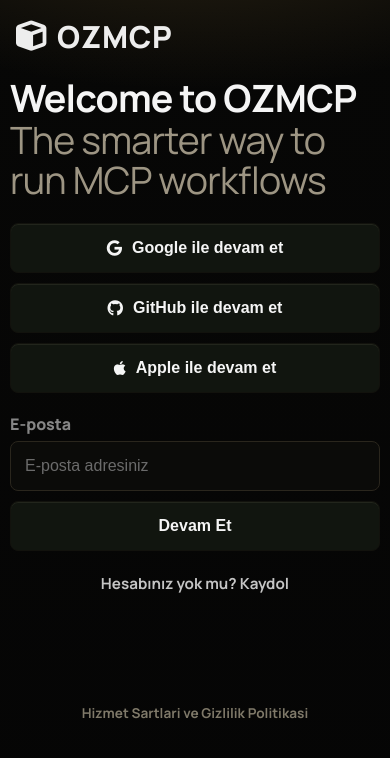
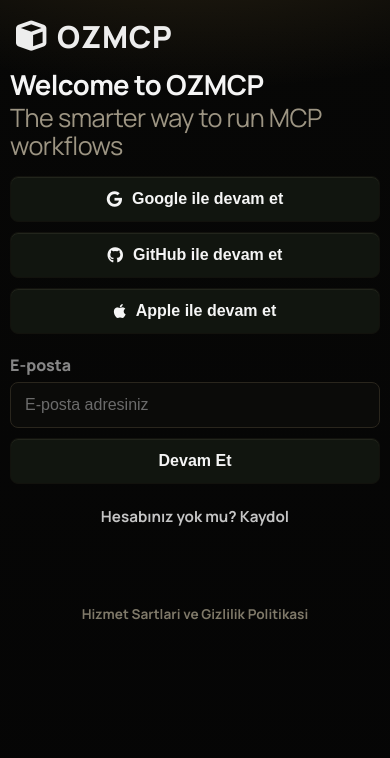
Before and after one commit to evantaylor77/sorceriocom, a website: page dashboard.html in a window 390 px wide. Drawn offline with nearby package versions, Linux system fonts and the light colour scheme.

Commit message:
Reduce dashboard auth typography and spacing to fit viewport

```diff
--- a/dashboard.html
+++ b/dashboard.html
@@ -43,25 +43,25 @@
     }
     .auth-shell {
       width: min(100%, 460px);
-      margin: 108px auto 0;
+      margin: 84px auto 0;
       padding: 0 10px;
     }
     .auth-title {
       margin: 0;
-      font-size: 3rem;
-      line-height: 1.07;
+      font-size: 2.05rem;
+      line-height: 1.1;
       letter-spacing: -.02em;
     }
     .auth-subtitle {
-      margin: 2px 0 22px;
+      margin: 4px 0 16px;
       color: #9d9583;
-      font-size: 3rem;
-      line-height: 1.07;
+      font-size: 1.9rem;
+      line-height: 1.1;
       letter-spacing: -.02em;
     }
     .auth-btn {
       width: 100%;
-      height: 50px;
+      height: 46px;
       border: 1px solid #12120d;
       background: var(--btn);
       color: #f5f5f5;
@@ -99,7 +99,7 @@
     .auth-link:hover { color: #ffffff; }
     .auth-input {
       width: 100%;
-      height: 50px;
+      height: 46px;
       border-radius: 8px;
       border: 1px solid var(--line);
       background: #0b0b09;
@@ -128,7 +128,7 @@
       font-weight: 700;
     }
     .auth-footer {
-      margin-top: 76px;
+      margin-top: 44px;
       text-align: center;
       color: #7f7969;
       font-size: .85rem;
@@ -138,8 +138,9 @@
     .auth-step.active { display: block; }
     @media (max-width: 800px) {
       .top-logo { top: 16px; left: 16px; font-size: 1.9rem; }
-      .auth-shell { margin-top: 78px; }
-      .auth-title, .auth-subtitle { font-size: 2.35rem; }
+      .auth-shell { margin-top: 70px; }
+      .auth-title { font-size: 1.72rem; }
+      .auth-subtitle { font-size: 1.58rem; }
     }
   </style>
 </head>
```
